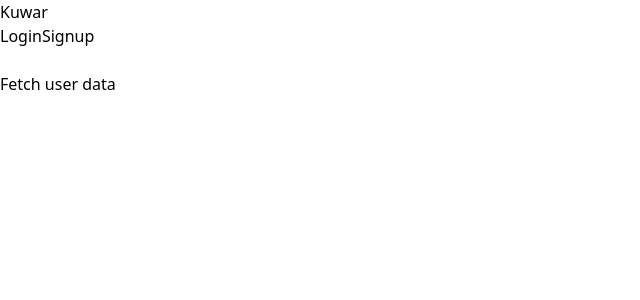
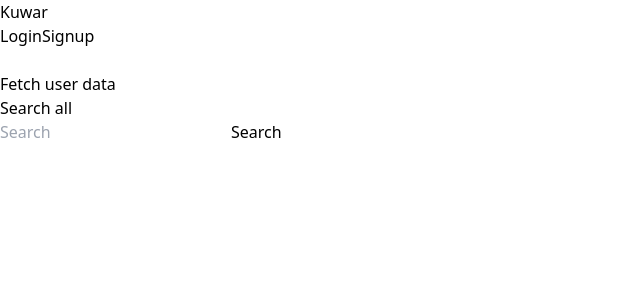
Before and after one commit to Kuwar20/backend-p, a React (Vite) app in the folder 15-sinlog/client/: page /fetch in a window 1280 px wide. Shown: the top 300 px of the page, without its empty margins (0-640 px from the left). Built offline with nearby package versions, Linux system fonts and the light colour scheme.

Commit message:
chore:UI created

```diff
--- a/15-sinlog/client/src/pages/Fetch.jsx
+++ b/15-sinlog/client/src/pages/Fetch.jsx
@@ -2,7 +2,21 @@ import React from "react";
 
 const Fetch = () => {
     return (
-        <h1>Fetch user data</h1>
+        <div>
+            <h1>Fetch user data</h1>
+            <div>
+                <h1>Search all</h1>
+            </div>
+            <div>
+                <input
+                    type="search"
+                    placeholder="Search"
+                    className='appearance-none rounded-md relative block w-full px-3 py-2 border border-gray-300 placeholder-gray-500 text-gray-900 focus:outline-none focus:ring-indigo-500 focus:border-indigo-500 focus:z-10 sm:text-sm'
+                />
+                <button className="bg-green-500 p-2 rounded-md mt-2">Search</button>
+            </div>
+        </div>
+
     )
 }
 
```
